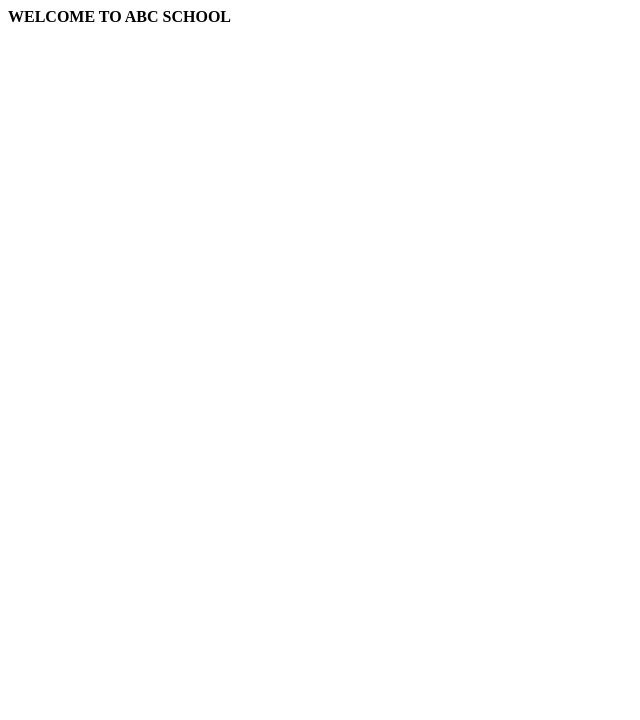
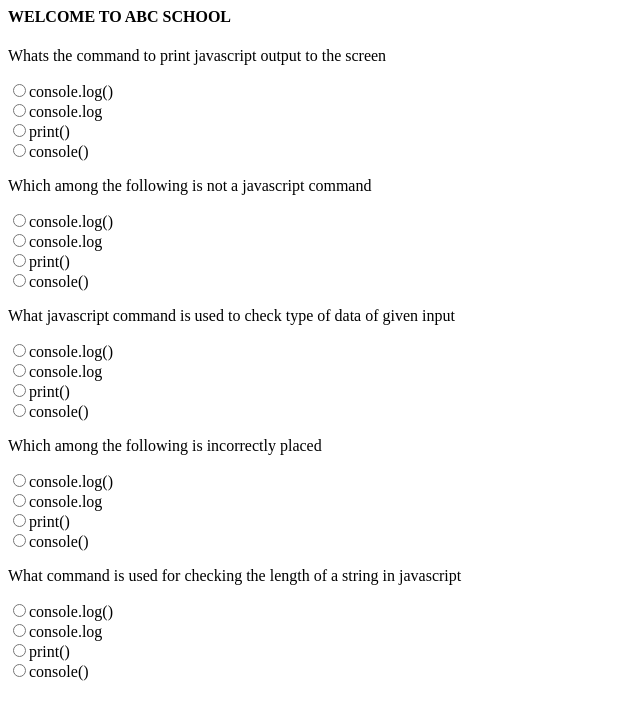
Before and after one commit to Kazungu1/Javascript-QuizApp, a plain HTML site: page index.html in a window 1280 px wide. Shown: the whole page, without its empty margins (0-640 px from the left). Drawn offline with Linux system fonts and the light colour scheme.

Commit message:
add test questions and choices

```diff
--- a/index.html
+++ b/index.html
@@ -1,10 +1,12 @@
 <html lang="en">
+
 <head>
     <meta charset="UTF-8">
     <meta http-equiv="X-UA-Compatible" content="IE=edge">
     <meta name="viewport" content="width=device-width, initial-scale=1.0">
     <title>Javascript-Quiz</title>
 </head>
+
 <body>
     <section class="top">
         <nav>
@@ -13,5 +15,57 @@
             </div>
         </nav>
     </section>
+    <section id="quiz">
+        <div class="quiz-form">
+            <form action="">
+                <div class="quiz_1">
+                    <p class="question">Whats the command to print javascript output to the screen</p>
+                    <div class="choices">
+                        <input type="radio" name="quiz-1">console.log()<br>
+                        <input type="radio" name="quiz-1">console.log<br>
+                        <input type="radio" name="quiz-1">print()<br>
+                        <input type="radio" name="quiz-1">console()<br>
+                    </div>
+                </div>
+                <div class="quiz_2">
+                    <p class="question">Which among the following is not a javascript command</p>
+                    <div class="choices">
+                        <input type="radio" name="quiz-1">console.log()<br>
+                        <input type="radio" name="quiz-1">console.log<br>
+                        <input type="radio" name="quiz-1">print()<br>
+                        <input type="radio" name="quiz-1">console()<br>
+                    </div>
+                </div>
+                <div class="quiz_3">
+                    <p class="question">What javascript command is used to check type of data of given input</p>
+                    <div class="choices">
+                        <input type="radio" name="quiz-1">console.log()<br>
+                        <input type="radio" name="quiz-1">console.log<br>
+                        <input type="radio" name="quiz-1">print()<br>
+                        <input type="radio" name="quiz-1">console()<br>
+                    </div>
+                </div>
+                <div class="quiz_4">
+                    <p class="question">Which among the following is incorrectly placed</p>
+                    <div class="choices">
+                        <input type="radio" name="quiz-1">console.log()<br>
+                        <input type="radio" name="quiz-1">console.log<br>
+                        <input type="radio" name="quiz-1">print()<br>
+                        <input type="radio" name="quiz-1">console()<br>
+                    </div>
+                </div>
+                <div class="quiz_5">
+                    <p class="question">What command is used for checking the length of a string in javascript</p>
+                    <div class="choices">
+                        <input type="radio" name="quiz-1">console.log()<br>
+                        <input type="radio" name="quiz-1">console.log<br>
+                        <input type="radio" name="quiz-1">print()<br>
+                        <input type="radio" name="quiz-1">console()<br>
+                    </div>
+                </div>
+            </form>
+        </div>
+    </section>
 </body>
+
 </html>
```
